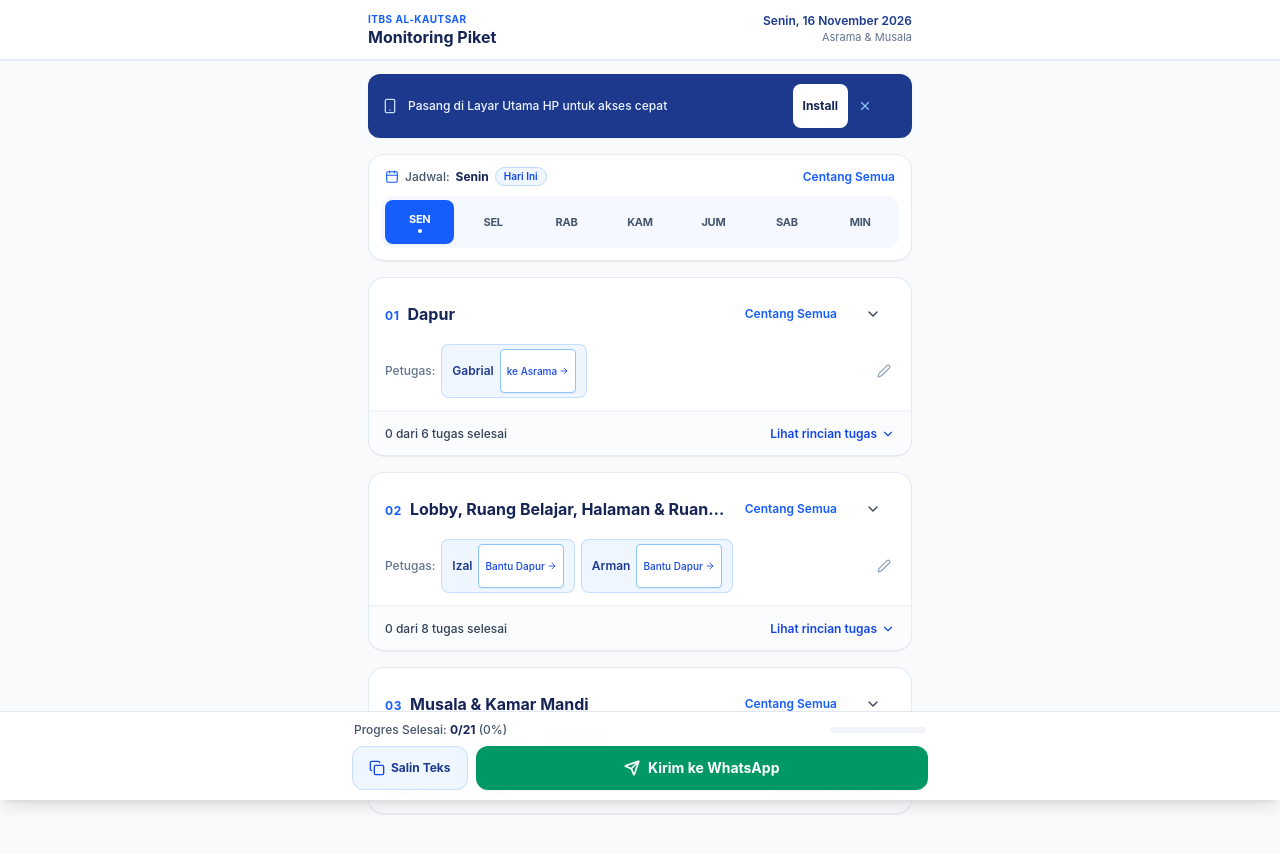
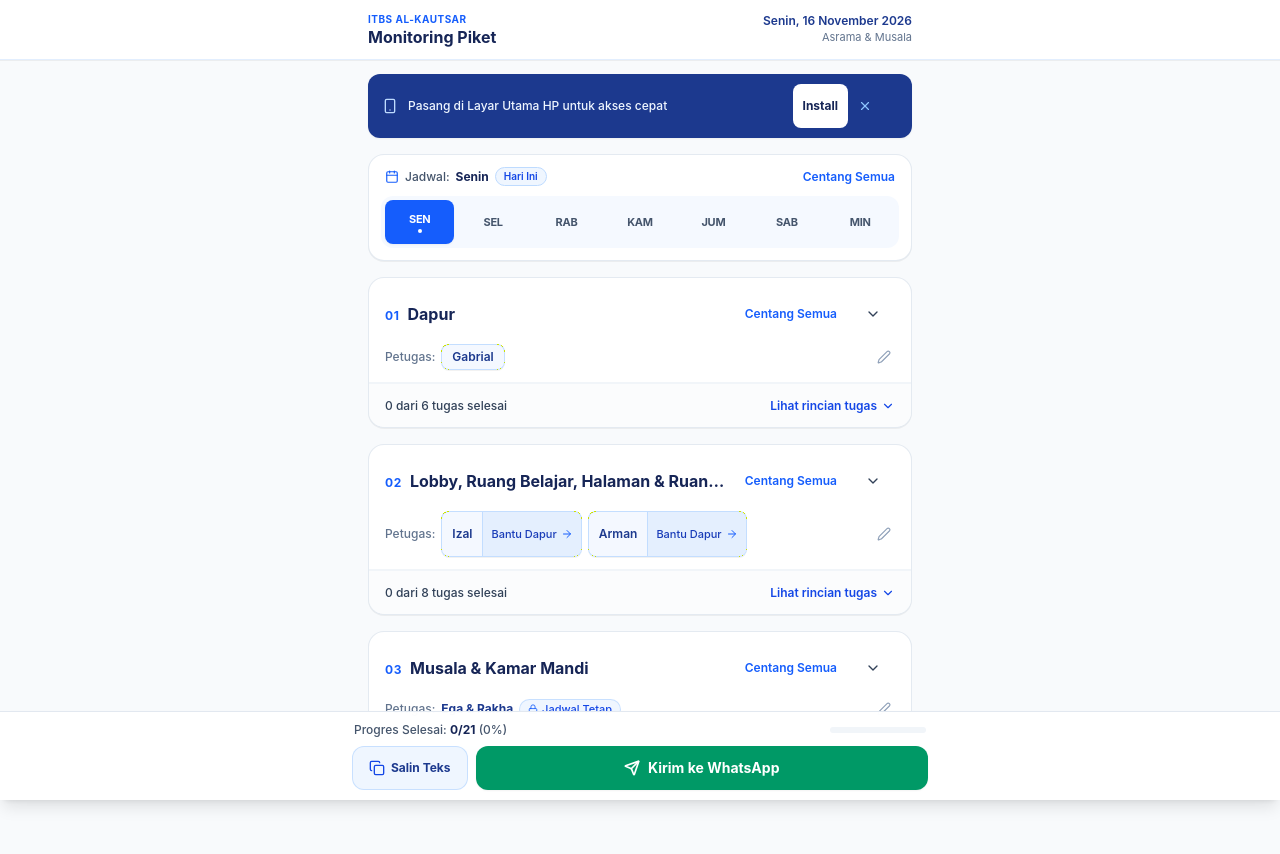
Before and after one commit to ryaleason/monitoring-piket, a Next.js app: page / in a window 1280 px wide. Shown: the top 854 px of the page. Built offline with nearby package versions, Linux system fonts and the light colour scheme.

Commit message:
fix(ui): polish santri transfer chips with seamless segmented pills and remove nested border box

```diff
--- a/src/app/page.tsx
+++ b/src/app/page.tsx
@@ -415,10 +415,8 @@ export default function HomePage() {
                 // If a guest (e.g. Andi) is in Dapur, onReturnPerson returns him to Asrama
                 onReturnPerson = (name: string) => handleRemoveHelper(name, 1);
 
-                // Option to send default Dapur person to Asrama if needed
-                canTransferToOtherArea = true;
-                transferActionLabel = "ke Asrama";
-                onTransferPerson = (name: string) => handleAddHelper(name, 2);
+                // Dapur host stays in Dapur; only helpers from Asrama move here
+                canTransferToOtherArea = false;
               } else if (area.id === 2) {
                 // Area 2: Lobby & Asrama
                 assigneeItems = dayRoster.lobby.map((name) => ({
--- a/src/components/AreaCard.tsx
+++ b/src/components/AreaCard.tsx
@@ -113,40 +113,61 @@ export function AreaCard({
             {assigneeItems && assigneeItems.length > 0 ? (
               <div className="flex items-center gap-1.5 flex-wrap">
                 {assigneeItems.map((item) => {
+                  // Case 1: Guest helper in this area (e.g. Izal helping in Dapur) -> Seamless emerald segmented pill
+                  if (item.isGuest && onReturnPerson) {
                     return (
                       <div
                         key={item.name}
-                      className={`inline-flex items-center gap-1.5 px-2.5 py-1 rounded-lg text-xs font-semibold ${
-                        item.isGuest
-                          ? "bg-emerald-50 text-emerald-950 border border-emerald-300 shadow-2xs"
-                          : "bg-blue-50 text-blue-900 border border-blue-200/90"
-                      }`}
+                        className="inline-flex items-center rounded-lg border border-emerald-300 bg-emerald-50 text-xs overflow-hidden shadow-2xs"
                       >
-                      <span>{item.name}</span>
-
-                      {/* Guest helper in this area: Show Return button */}
-                      {item.isGuest && onReturnPerson ? (
+                        <span className="px-2.5 py-1 font-semibold text-emerald-950">
+                          {item.name}
+                        </span>
                         <button
                           type="button"
                           onClick={() => onReturnPerson(item.name)}
-                          className="px-1.5 py-0.5 bg-white hover:bg-emerald-100 text-emerald-800 border border-emerald-300 rounded text-[10px] font-bold flex items-center gap-0.5 transition-colors touch-target min-h-0 min-w-0 shadow-2xs"
+                          className="flex items-center gap-1 px-2 py-1 bg-emerald-100/70 hover:bg-emerald-200 active:bg-emerald-300 text-emerald-900 border-l border-emerald-300/80 text-[11px] font-medium transition-colors touch-target min-h-0 min-w-0"
                           title={`Kembalikan ${item.name} ke area asalnya`}
+                          aria-label={`Kembalikan ${item.name} ke area asalnya`}
                         >
-                          <Undo2 className="w-2.5 h-2.5" />
+                          <Undo2 className="w-3 h-3 text-emerald-700" />
                           <span>Kembalikan</span>
                         </button>
-                      ) : canTransferToOtherArea && onTransferPerson ? (
-                        /* Default santri: Show transfer button to help other area */
+                      </div>
+                    );
+                  }
+
+                  // Case 2: Default santri with directional transfer (e.g. Asrama -> Bantu Dapur) -> Seamless blue segmented pill
+                  if (canTransferToOtherArea && onTransferPerson) {
+                    return (
+                      <div
+                        key={item.name}
+                        className="inline-flex items-center rounded-lg border border-blue-200/90 bg-blue-50/70 text-xs overflow-hidden shadow-2xs"
+                      >
+                        <span className="px-2.5 py-1 font-semibold text-blue-900">
+                          {item.name}
+                        </span>
                         <button
                           type="button"
                           onClick={() => onTransferPerson(item.name)}
-                          className="px-1.5 py-0.5 bg-white hover:bg-blue-100 active:bg-blue-200 text-blue-700 border border-blue-300 rounded text-[10px] font-medium flex items-center gap-0.5 transition-colors touch-target min-h-0 min-w-0 shadow-2xs"
+                          className="flex items-center gap-1 px-2 py-1 bg-blue-100/60 hover:bg-blue-200/80 active:bg-blue-300/80 text-blue-800 border-l border-blue-200/90 text-[11px] font-medium transition-colors touch-target min-h-0 min-w-0"
                           title={`${transferActionLabel || "Bantu"} ${item.name}`}
+                          aria-label={`${transferActionLabel || "Bantu"} ${item.name}`}
                         >
                           <span>{transferActionLabel || "Bantu Dapur"}</span>
-                          <ArrowRight className="w-2.5 h-2.5" />
+                          <ArrowRight className="w-3 h-3 text-blue-600" />
                         </button>
-                      ) : null}
+                      </div>
+                    );
+                  }
+
+                  // Case 3: Standard default santri without transfer button (e.g. Host of Dapur, or Musala)
+                  return (
+                    <div
+                      key={item.name}
+                      className="inline-flex items-center px-2.5 py-1 rounded-lg border border-blue-200/90 bg-blue-50/70 text-xs font-semibold text-blue-900 shadow-2xs"
+                    >
+                      <span>{item.name}</span>
                     </div>
                   );
                 })}
```
Lines whose indentation alone changed are shown as unchanged.
